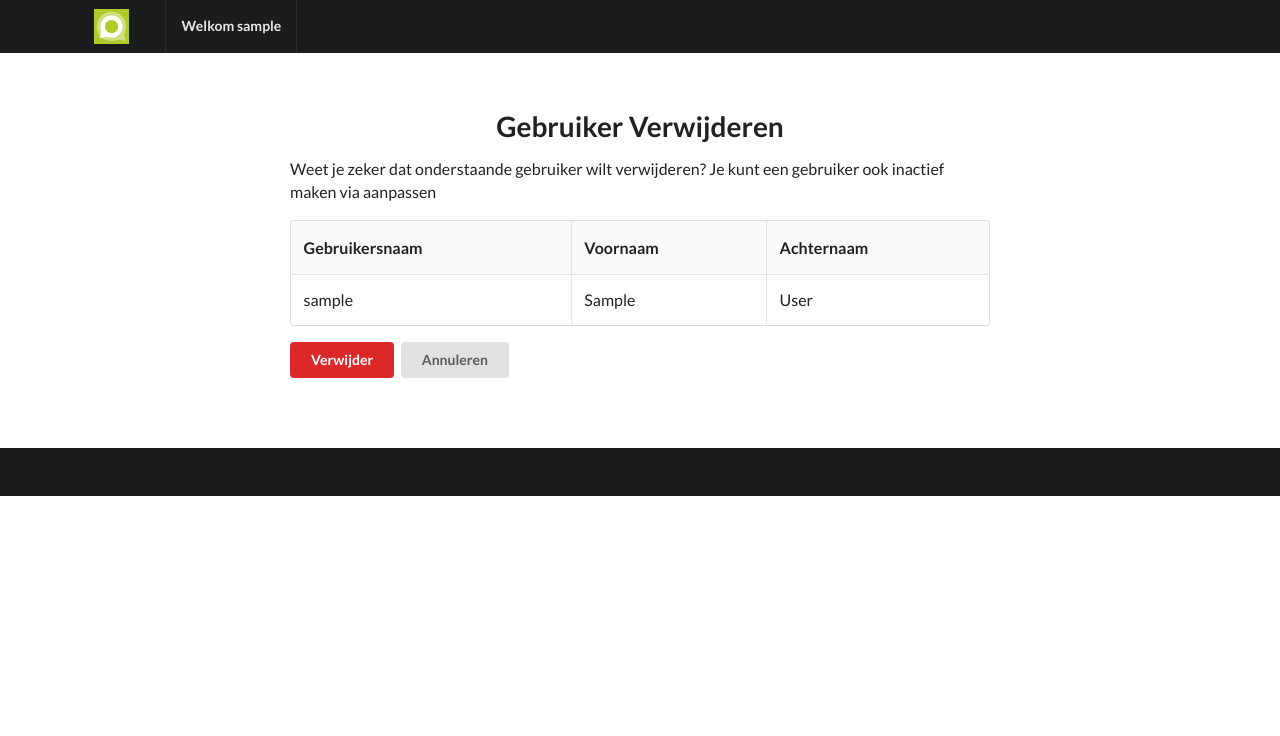
After one commit to Owello/verlof_uren, a Django app: page /useradmin/1/delete in a window 1280 px wide. The commit adds this page. Shown: the top 736 px of the page. Run offline with Django 3.2, Linux system fonts and the light colour scheme; the visitor is signed in with stand-in values (Sample User, id 1); data comes from the database, SQL or seed files in the repository; data that the repository does not hold is empty; some libraries are stand-ins or nearby versions.

Commit message:
add user delete

```diff
--- /dev/null
+++ b/registration/templates/registration/user_confirm_delete.html
@@ -0,0 +1,31 @@
+{% extends 'base.html' %}
+
+{% block title %}Gebruiker Verwijderen{% endblock %}
+
+{% block content %}
+    <h1 class="ui center aligned header">Gebruiker Verwijderen</h1>
+
+    <form method="post">{% csrf_token %}
+        <p>Weet je zeker dat onderstaande gebruiker wilt verwijderen? Je kunt een gebruiker ook inactief maken via
+            aanpassen</p>
+
+        <table class="ui celled table">
+            <thead>
+            <tr>
+                <th>Gebruikersnaam</th>
+                <th>Voornaam</th>
+                <th>Achternaam</th>
+            </thead>
+            <tbody>
+            <tr>
+                <td>{{ object.username}}</td>
+                <td>{{ object.first_name }}</td>
+                <td>{{ object.last_name }}</td>
+            </tr>
+            </tbody>
+        </table>
+        <button class="ui negative button" type="submit">Verwijder</button>
+        <a class="ui button" href="{% url 'user-list' %}">Annuleren</a>
+    </form>
+
+{% endblock %}
--- a/registration/templates/registration/user_list.html
+++ b/registration/templates/registration/user_list.html
@@ -38,10 +38,8 @@
                     <a class="ui positive button" href="{% url 'user-update' pk=user.id %}">Aanpassen</a>
                 </td>
                 <td>
-{#                    <a class="ui negative button"#}
-{#                       href="{% url 'user_delete' pk=user.id %}">Verwijderen</a>#}
-                    <a class="ui negative button" href="{% url 'index' %}">Verwijderen</a>
-
+                    <a class="ui negative button"
+                       href="{% url 'user-delete' pk=user.id %}">Verwijderen</a>
                 </td>
                 <td>
 {#                    <a class="ui button" href=""{% url 'leave_registration_list' %}">Overzicht Verlofuren</a>#}
--- a/registration/urls.py
+++ b/registration/urls.py
@@ -1,7 +1,7 @@
 from django.urls import path
 from . import views
 from .views import EntitlementDetail, LeaveRegistrationCreate, LeaveRegistrationUpdate, LeaveRegistrationDelete, \
-    EntitlementList, UserList, UserCreate, UserUpdate
+    EntitlementList, UserList, UserCreate, UserUpdate, UserDelete
 
 urlpatterns = [
     path('entitlement/<int:year>', EntitlementDetail.as_view(), name='entitlement-detail'),
@@ -13,6 +13,7 @@ urlpatterns = [
     path('entitlement_list', EntitlementList.as_view(), name='entitlement-list'),
     path('useradmin', UserList.as_view(), name='user-list'),
     path('useradmin/createuser', UserCreate.as_view(), name='user-create'),
-    path('useradmin/updateuser/<int:pk>', UserUpdate.as_view(), name='user-update'),
+    path('useradmin/<int:pk>/update', UserUpdate.as_view(), name='user-update'),
+    path('useradmin/<int:pk>/delete', UserDelete.as_view(), name='user-delete'),
     path('', views.Index.as_view(), name='index')
 ]
--- a/registration/views.py
+++ b/registration/views.py
@@ -145,10 +145,22 @@ class UserCreate(PermissionRequiredMixin, CreateView):
 
 
 class UserUpdate(PermissionRequiredMixin, UpdateView):
-    permission_required = 'auth.add_user'
+    permission_required = 'auth.change_user'
     template_name = 'registration/user_update.html'
     model = User
     form_class = UserForm
 
     def get_success_url(self):
         return reverse_lazy('user-list')
+
+
+class UserDelete(PermissionRequiredMixin, DeleteView):
+    permission_required = 'auth.delete_user'
+    model = User
+    template_name = 'registration/user_confirm_delete.html'
+
+    def get_queryset(self):
+        return super(UserDelete, self).get_queryset()
+
+    def get_success_url(self):
+        return reverse_lazy('user-list')
```
